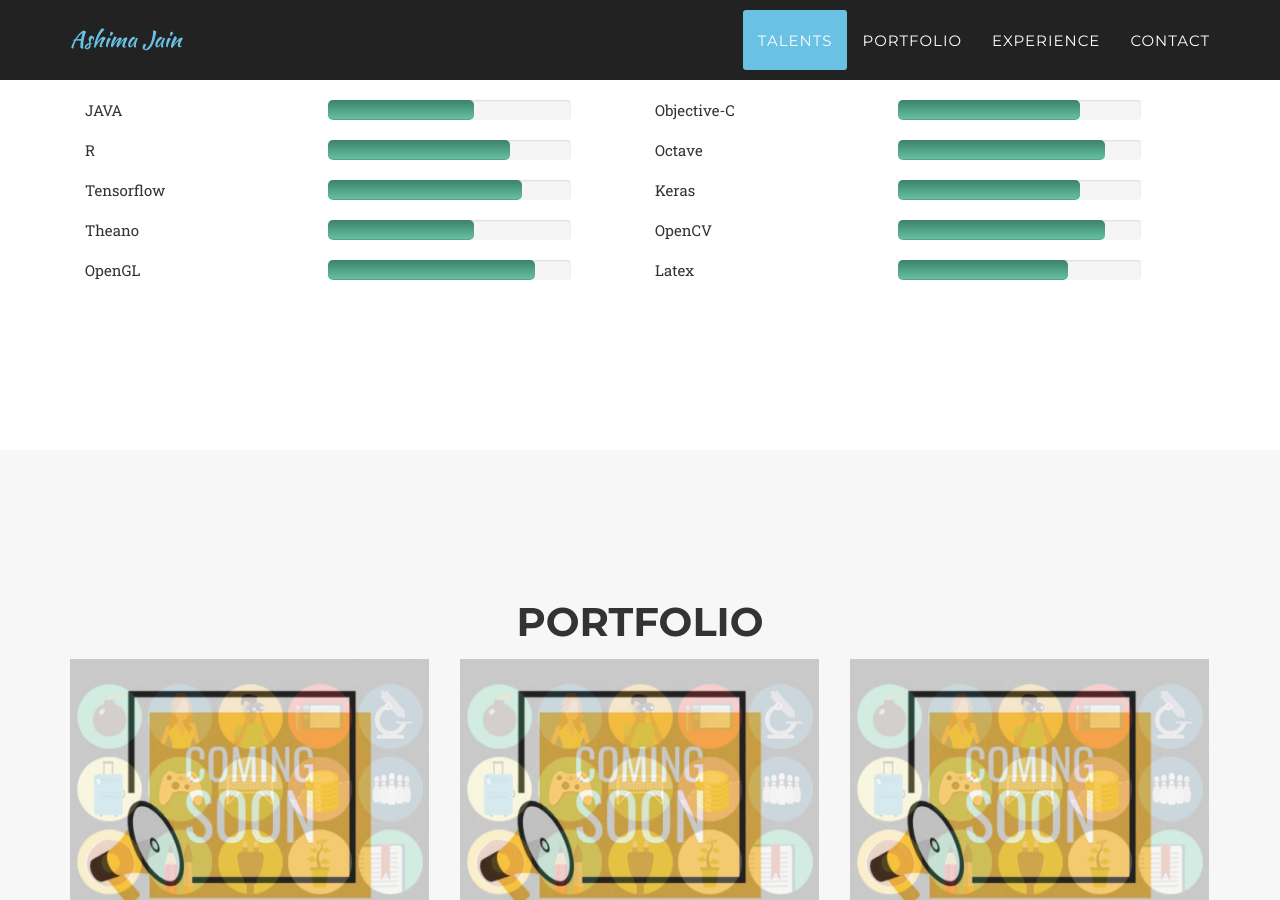
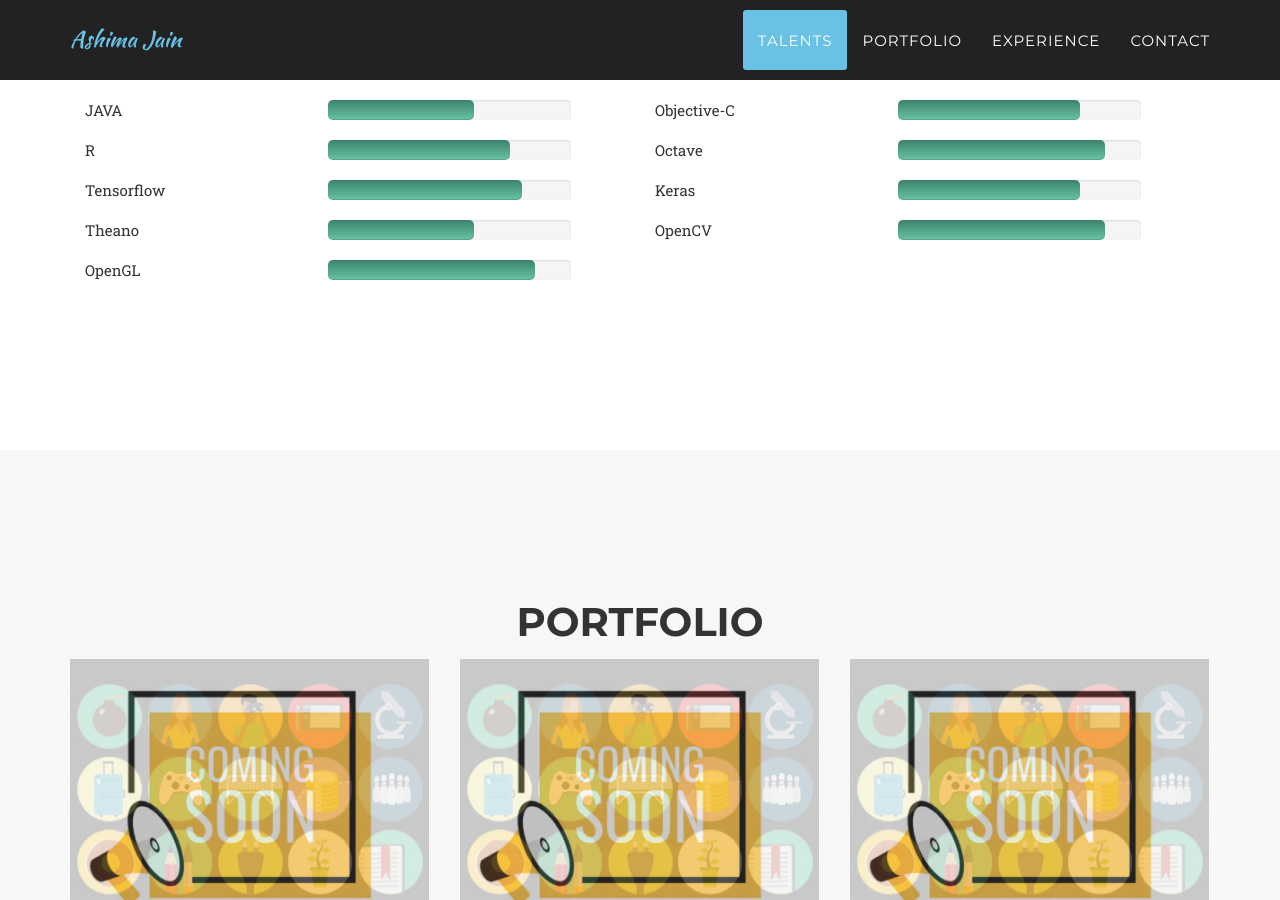
Before and after one commit to ashimajain2595/ashimajainCV, a Jekyll site: the page built from index.html, in a window 1280 px wide and 900 px high, scrolled down 907 px. Built offline with Jekyll 4.4.1, drawn with Linux system fonts in a browser that asks for light colours; some web fonts are replaced.

Commit message:
Update template.yml

```diff
--- a/_data/template.yml
+++ b/_data/template.yml
@@ -34,5 +34,3 @@ skills:
     level: 85
   - name: OpenGL
     level: 85
-  - name: Latex
-    level: 70
```
